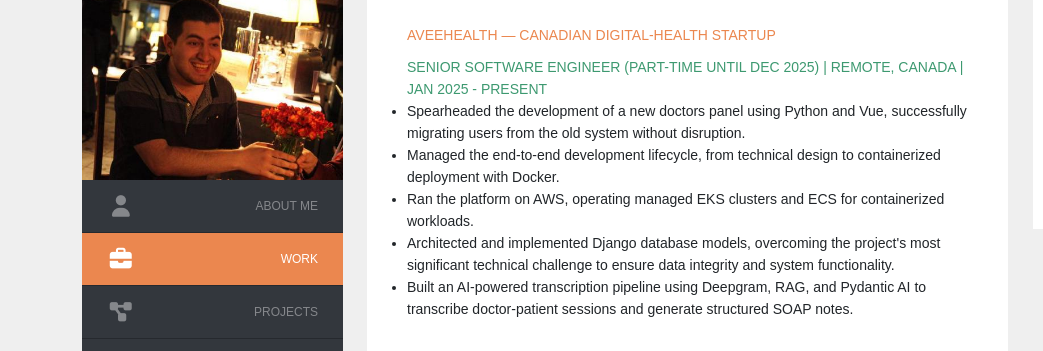
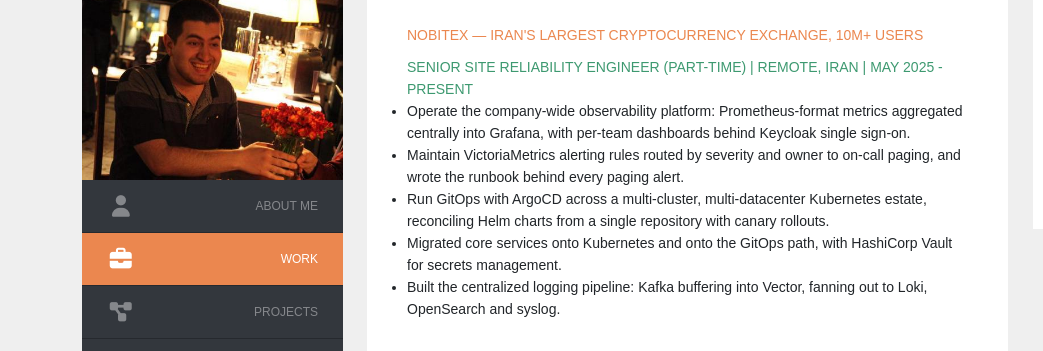
Before and after one commit to 1995parham/1995parham.github.io, an Astro site: page /experience in a window 1280 px wide. Shown: the part 161-512 px from the top of the page, 0-1043 px from the left. Built offline with nearby package versions, Linux system fonts and the light colour scheme; Astro itself is replaced by a stand-in of ours.

Commit message:
feat: add the Nobitex entry to work experience

```diff
--- a/src/pages/experience.astro
+++ b/src/pages/experience.astro
@@ -4,13 +4,46 @@
 ---
 <Layout
 	title="Work Experience - Parham Alvani | Senior Software Engineer"
-	description="Professional experience of Parham Alvani: Senior Software Engineer at AveeHealth, Senior Cloud Engineer at Snapp!, and Software Architect at Amirkabir University IoT Lab."
+	description="Professional experience of Parham Alvani: Senior Site Reliability Engineer at Nobitex, Senior Software Engineer at AveeHealth, Senior Cloud Engineer at Snapp!, and Software Architect at Amirkabir University IoT Lab."
 >
 	<section id="work-exp" class="bgWhite ofsInBottom">
 		<div class="experience">
 			<Title title="Work Experience" />
 
 			<div class="content d-grid gap-5">
+				{/* Nobitex */}
+				<div class="text-body">
+					<h4>Nobitex &mdash; Iran&apos;s largest cryptocurrency exchange, 10M+ users</h4>
+					<h6 class="text-muted">
+						Senior Site Reliability Engineer (part-time) | Remote, Iran | May 2025 -
+						Present
+					</h6>
+					<ul>
+						<li>
+							Operate the company-wide observability platform: Prometheus-format
+							metrics aggregated centrally into Grafana, with per-team dashboards
+							behind Keycloak single sign-on.
+						</li>
+						<li>
+							Maintain VictoriaMetrics alerting rules routed by severity and owner to
+							on-call paging, and wrote the runbook behind every paging alert.
+						</li>
+						<li>
+							Run GitOps with ArgoCD across a multi-cluster, multi-datacenter
+							Kubernetes estate, reconciling Helm charts from a single repository with
+							canary rollouts.
+						</li>
+						<li>
+							Migrated core services onto Kubernetes and onto the GitOps path, with
+							HashiCorp Vault for secrets management.
+						</li>
+						<li>
+							Built the centralized logging pipeline: Kafka buffering into Vector,
+							fanning out to Loki, OpenSearch and syslog.
+						</li>
+					</ul>
+				</div>
+
 				{/* AveeHealth */}
 				<div class="text-body">
 					<h4>AveeHealth &mdash; Canadian digital-health startup</h4>
```
